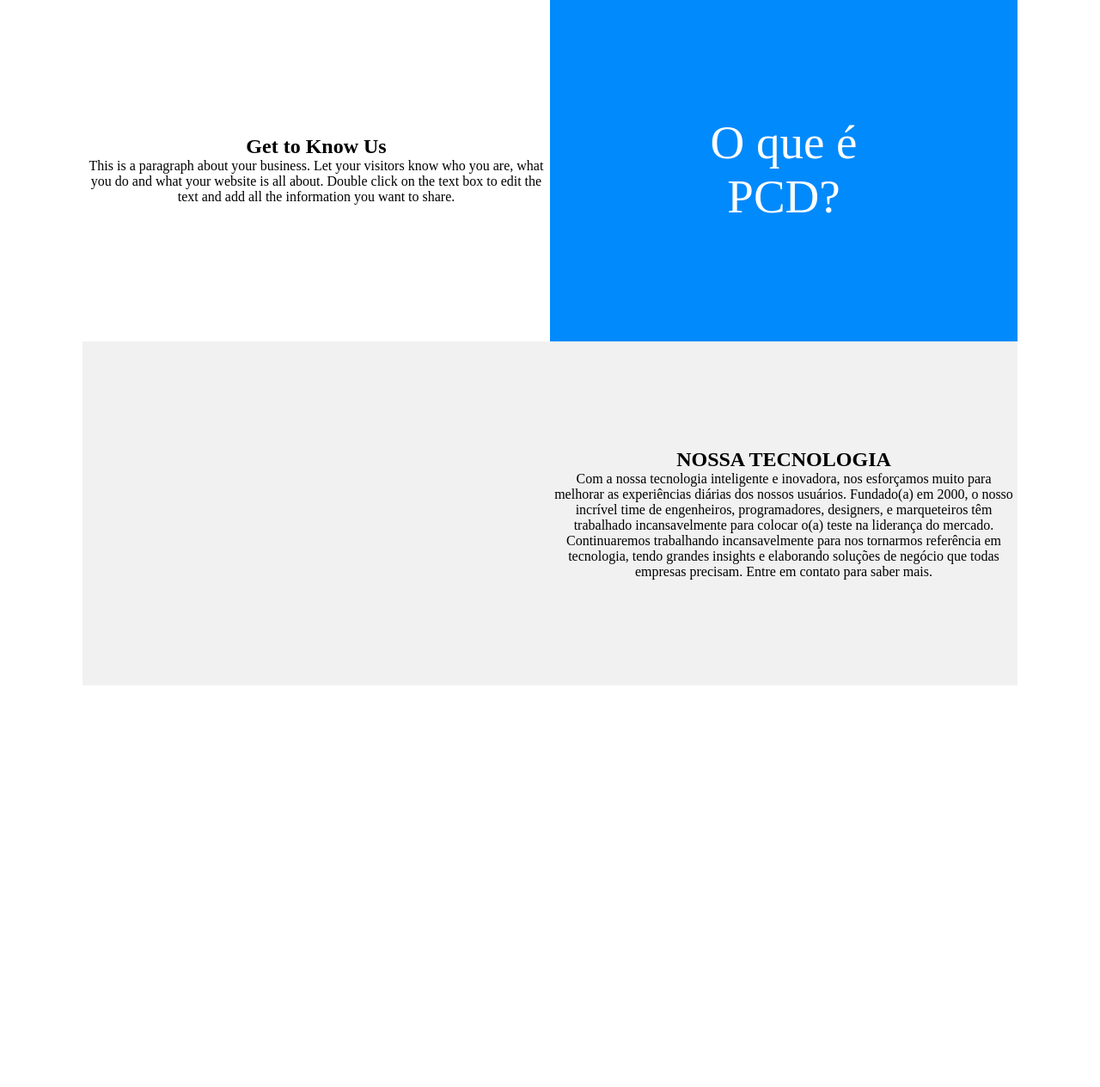
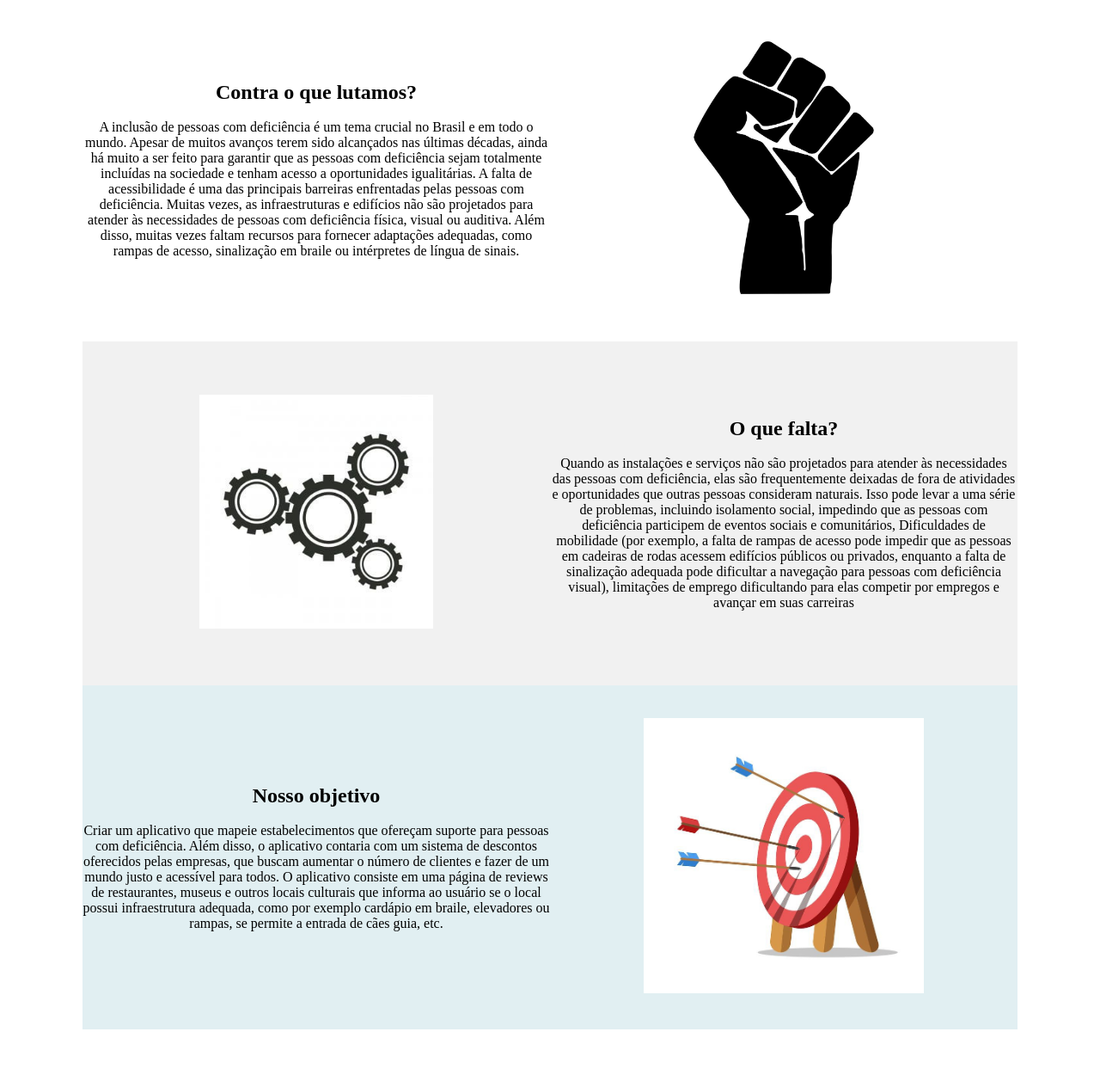
Before and after one commit to Gabriel-Machado-Belardino/FRONTEND-DESIGN-SPRINT01, a plain HTML site: page src/app/pages/pagina-principal.html in a window 1280 px wide. Shown: the part 803-2067 px from the top of the page at 86% size. Before the commit the page ends 1600 px from the top, so only its background shows below. Drawn offline with Linux system fonts and the light colour scheme.

Commit message:
Adicionando conteúdo

```diff
--- a/src/app/pages/pagina-principal.html
+++ b/src/app/pages/pagina-principal.html
@@ -5,10 +5,11 @@
   <meta charset="UTF-8">
   <meta http-equiv="X-UA-Compatible" content="IE=edge">
   <meta name="viewport" content="width=device-width, initial-scale=1.0">
+  <link rel="icon" href="/src/imagens/logo-inclui.jpg">
   <title>Inclui+</title>
 </head>
 
-<body>
+<body">
   <center>
     <table style="width: 85vw; text-align: center;">
       <!--BACKGROUND IMAGE no tr-->
@@ -27,51 +28,95 @@
           </a>
         </td>
       </tr>
+
       <tr style="background-color: #e1eff2;">
         <!--SEGUNDA LINHA-->
-        <td style="background-image: url('img/image2.jpg'); background-size: cover;">
-        </td>
+        <td ><img src="/src/imagens/logo-inclui+.jpg" width="60%"></td>
         <td>
           <center>
-            <h2>SOBRE</h2>
+            <h2>Olá, nós somos a Inclui+</h2><br>
           </center>
-          <p>Com a nossa tecnologia inteligente e inovadora, nos esforçamos muito para melhorar as experiências diárias
-            dos nossos usuários. Fundado(a) em 2000, o nosso incrível time de engenheiros, programadores, designers, e
-            marqueteiros têm trabalhado incansavelmente para colocar o(a) teste na liderança do mercado. Continuaremos
-            trabalhando incansavelmente para nos tornarmos referência em tecnologia, tendo grandes insights e elaborando
-            soluções de negócio que todas empresas precisam. Entre em contato para saber mais.</p>
+          <p>Seja bem-vindo ao nosso espaço, aqui nós acreditamos que todos devem ter acesso aos mesmos serviços,
+            independentemente das suas limitações físicas. Foi por isso que nos unimos e decidimos criar o Inclui+.
+            Com o Inclui+, você poderá facilmente encontrar estabelecimentos e serviços que oferecem acessibilidade,
+            como rampas de acesso, banheiros adaptados, elevadores, e muito mais. Além disso, você poderá conferir as avaliações
+            de outros usuários, garantindo que você está escolhendo o melhor local para suas necessidades.</p>
         </td>
       </tr>
 
       <tr>
         <!--TERCEIRA LINHA-->
         <td>
-          <h2>Get to Know Us</h2>
-          <p>This is a paragraph about your business. Let your visitors know who you are, what you do and what your
-            website is all about. Double click on the text box to edit the text and add all the information you want to
-            share.</p>
+          <h2>Contra o que lutamos?</h2><br>
+          <p>A inclusão de pessoas com deficiência é um tema crucial no Brasil e em todo o mundo. Apesar de muitos avanços terem sido alcançados nas últimas
+             décadas, ainda há muito a ser feito para garantir que as pessoas com deficiência sejam totalmente incluídas na sociedade
+             e tenham acesso a oportunidades igualitárias. A falta de acessibilidade é uma das principais barreiras enfrentadas
+             pelas pessoas com deficiência. Muitas vezes, as infraestruturas e edifícios não são projetados para atender às
+             necessidades de pessoas com deficiência física, visual ou auditiva. Além disso, muitas vezes faltam recursos para
+             fornecer adaptações adequadas, como rampas de acesso, sinalização em braile ou intérpretes de língua de sinais.
+            </p>
         </td>
-        <td style="background-color:#018afc;">
-          <span id="pcdBlock">O que é<br>PCD?</span>
+        <td><img src="/src/imagens/contraoquelutamos.jpg" width="40%"></td>
+      </tr>
+
+      <!-- QUARTA LINHA -->
+      <tr style="background-color: #f1f1f1;">
+        <td>
+          <img src="/src/imagens/oquefalta.jpg" width="50%"></td>
+        </td>
+        <td>
+          <center>
+            <h2>O que falta?</h2><br>
+          </center>
+          <p>
+            Quando as instalações e serviços não são projetados para atender às necessidades das pessoas com deficiência, elas são
+            frequentemente deixadas de fora de atividades e oportunidades que outras pessoas consideram naturais. Isso pode levar
+            a uma série de problemas, incluindo isolamento social, impedindo  que as pessoas com deficiência participem de eventos
+            sociais e comunitários, Dificuldades de mobilidade (por exemplo, a falta de rampas de acesso pode impedir que as pessoas
+            em cadeiras de rodas acessem edifícios públicos ou privados, enquanto a falta de sinalização adequada pode dificultar a
+            navegação para pessoas com deficiência visual), limitações de emprego dificultando para elas competir por empregos e
+            avançar em suas carreiras</p>
         </td>
       </tr>
 
-      <tr style="background-color: #f1f1f1;">
+      <!-- QUINTA LINHA -->
+      <tr style="background-color: #e1eff2">
         <td>
-          <img src="img/image4.jpg" alt="">
+          <center>
+            <h2>Nosso objetivo</h2><br>
+          </center>
+          <p>Criar um aplicativo que mapeie estabelecimentos que ofereçam suporte para pessoas com deficiência. Além disso, o
+            aplicativo contaria com um sistema de descontos oferecidos pelas empresas, que buscam aumentar o número de clientes e
+            fazer de um mundo justo e acessível para todos. O aplicativo consiste em uma página de reviews de restaurantes, museus e
+            outros locais culturais que informa ao usuário se o local possui infraestrutura adequada, como por exemplo cardápio em braile,
+            elevadores ou rampas, se permite a entrada de cães guia, etc.</p>
+        </td>
+        <td>
+          <img src="/src/imagens/nossoobjetivo.jpg" width="60%" alt="">
+        </td>
+      </tr>
+
+      <!-- SEXTA LINHA -->
+      <tr>
+        <td>
+          <img src="/src/imagens/parcerias.jpg" width="60%" alt="">
         </td>
         <td>
           <center>
-            <h2>NOSSA TECNOLOGIA</h2>
+            <h2>Parcerias</h2><br>
           </center>
-          <p>Com a nossa tecnologia inteligente e inovadora, nos esforçamos muito para melhorar as experiências diárias
-            dos nossos usuários. Fundado(a) em 2000, o nosso incrível time de engenheiros, programadores, designers, e
-            marqueteiros têm trabalhado incansavelmente para colocar o(a) teste na liderança do mercado. Continuaremos
-            trabalhando incansavelmente para nos tornarmos referência em tecnologia, tendo grandes insights e elaborando
-            soluções de negócio que todas empresas precisam. Entre em contato para saber mais.</p>
+          <p>Ao fazer uma parceria com o Inclui+, as empresas poderiam disponibilizar informações sobre os recursos de acessibilidade que
+            oferecem, atraindo um público mais amplo e demonstrando seu compromisso com a inclusão. A empresa também poderia receber
+            feedbacks dos usuários do aplicativo, ajudando a identificar oportunidades de melhoria e aprimorando seu serviço.
+            Por fim, a parceria com o Inclui+ pode ser uma excelente oportunidade para empresas que desejam investir em responsabilidade
+            social e gerar impacto positivo na comunidade. Além de oferecer um serviço inclusivo e melhorar a experiência de seus
+            clientes, a empresa poderá se beneficiar com um aumento de lucro e de visibilidade no mercado.
+          </p>
         </td>
       </tr>
     </table>
+
+
 
   </center>
   <!--<p>Outro texto falando sobre o nosso projeto</p>-->
```
Also changed, not shown: src/imagens/contraoquelutamos.jpg (added), src/imagens/logo-inclui+.jpg (added), src/imagens/logo-inclui.jpg (added), src/imagens/nossoobjetivo.jpg (added), src/imagens/oquefalta.jpg (added), src/imagens/parcerias.jpg (added).
